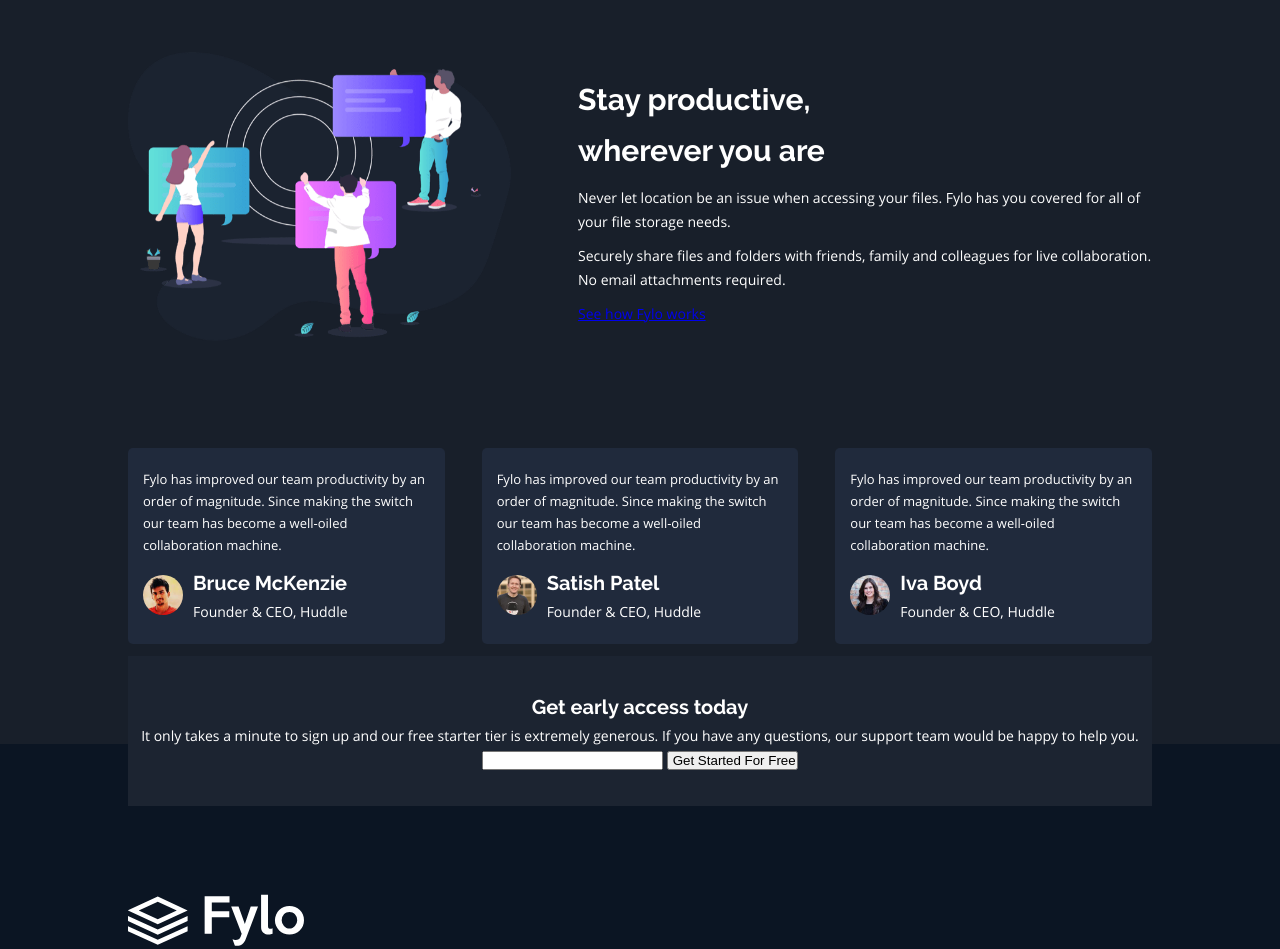
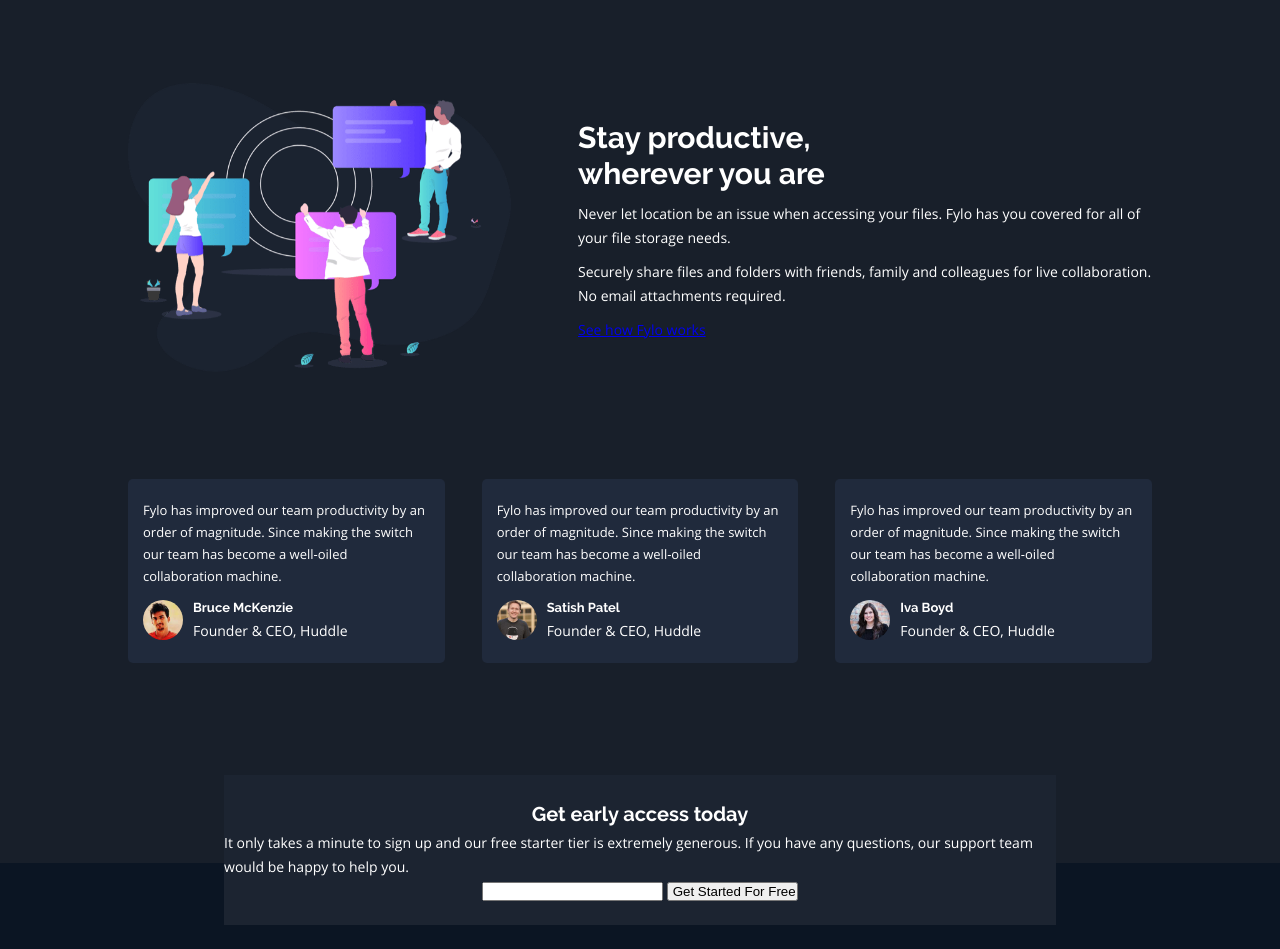
Before and after one commit to ericndebe/fylo-dark-theme-landing-page-master, a website built with Parcel: page index.html in a window 1280 px wide. Shown: the part 1280-2229 px from the top of the page. Built offline with nearby package versions, Linux system fonts and the light colour scheme.

Commit message:
sign up container width update

```diff
--- a/src/scss/layout/_footer.scss
+++ b/src/scss/layout/_footer.scss
@@ -6,7 +6,7 @@
     .sign-up {
         background-color: $primary-color;
         position: absolute;
-        width: 80%;
+        width: 65%;
         height: 150px;
         @include absCenter;
         top: -3%;
--- a/src/scss/pages/_home.scss
+++ b/src/scss/pages/_home.scss
@@ -26,8 +26,8 @@
         text-align: center;
 
         &--img {
-            width: 65px;
-            height: 64px;
+            /* width: 65px;
+            height: 64px; */
         }
 
         &--heading {
@@ -55,6 +55,7 @@
         &--heading {
             span {
                 display: block;
+                line-height: 1.2;
             }
 
             font-size: 3rem;
@@ -64,7 +65,7 @@
 }
 
 .testimonial {
-    padding: 10rem 0;
+    padding: 10rem 0 20rem 0;
 
     &__content {
         display: flex;
@@ -94,5 +95,11 @@
             border-radius: 50px;
             margin-right: 1rem;
         }
+
+        &--details {
+            h4 {
+                font-size: 1.3rem;
+            }
+        }
     }
 }
```
